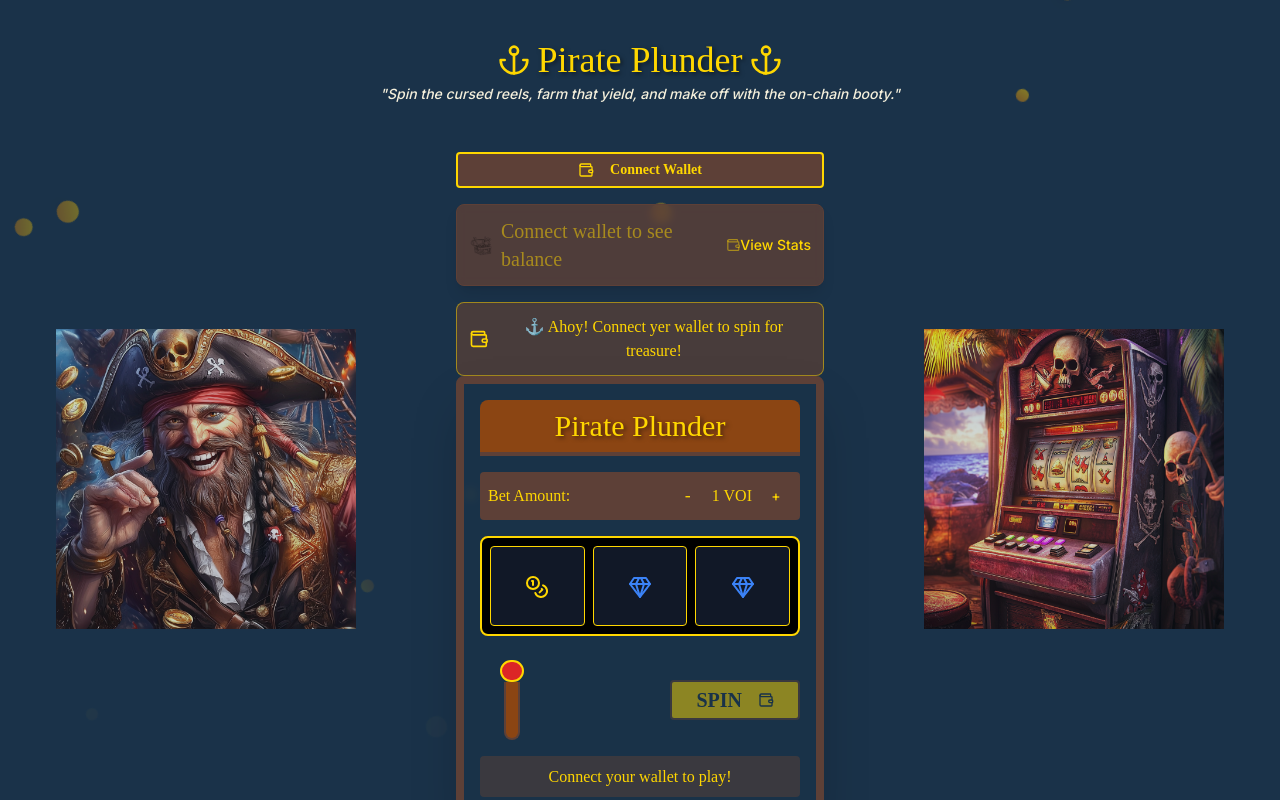
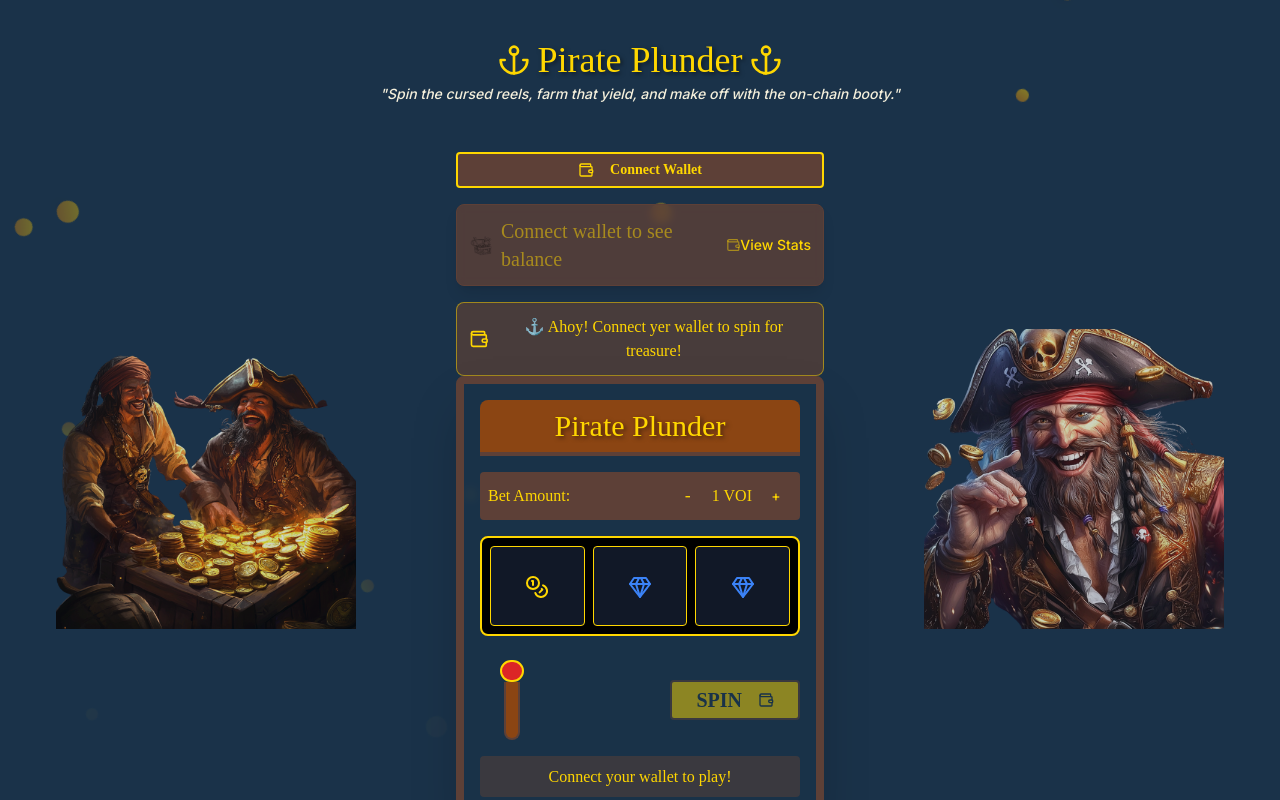
Before and after one commit to Bagman365/pirate-reel-plunder, a React (Vite) app: page / in a window 1280 px wide. Shown: the top 800 px of the page. Built offline with nearby package versions, Linux system fonts and the light colour scheme; a web font is replaced by a local one.

Commit message:
Replace side banners with images
Replaced the side banners in `Index.tsx` with the uploaded images.

```diff
--- a/src/components/slot-machine/PirateAnimatedBackground.tsx
+++ b/src/components/slot-machine/PirateAnimatedBackground.tsx
@@ -20,20 +20,20 @@ const PirateAnimatedBackground = () => {
         style={{ width: '25vw', maxWidth: '350px' }}
       >
         <img
-          src="/lovable-uploads/e843e5e7-ed11-4afe-bd2d-5e0a849b3c22.png"
-          alt="Pirate Captain"
+          src="/lovable-uploads/b760e77d-f657-4f34-a43e-8357f2cb1e73.png"
+          alt="Pirates with Treasure"
           className="w-full h-auto"
         />
       </div>
 
-      {/* Right side slot machine image - larger and better positioned with padding */}
+      {/* Right side pirate captain image - larger and better positioned with padding */}
       <div
         className={`absolute right-0 top-1/2 -translate-y-1/2 hidden md:block transition-opacity duration-1000 ${isVisible ? 'opacity-80' : 'opacity-0'} px-4`}
         style={{ width: '25vw', maxWidth: '350px' }}
       >
         <img
-          src="/lovable-uploads/97409236-4d82-4f80-81e6-b865eea29cb8.png"
-          alt="Pirate Slot Machine"
+          src="/lovable-uploads/304c2fa2-0cc0-48fb-8ada-9a36bf2c9a5b.png"
+          alt="Pirate Captain"
           className="w-full h-auto"
         />
       </div>
@@ -42,13 +42,13 @@ const PirateAnimatedBackground = () => {
       {isMobile && (
         <div className="absolute bottom-0 left-0 right-0 flex justify-center space-x-4 pb-4 opacity-30">
           <img
-            src="/lovable-uploads/e843e5e7-ed11-4afe-bd2d-5e0a849b3c22.png"
-            alt="Pirate Captain"
+            src="/lovable-uploads/b760e77d-f657-4f34-a43e-8357f2cb1e73.png"
+            alt="Pirates with Treasure"
             className="w-20 h-auto"
           />
           <img
-            src="/lovable-uploads/97409236-4d82-4f80-81e6-b865eea29cb8.png"
-            alt="Pirate Slot Machine"
+            src="/lovable-uploads/304c2fa2-0cc0-48fb-8ada-9a36bf2c9a5b.png"
+            alt="Pirate Captain"
             className="w-20 h-auto"
           />
         </div>
--- a/src/pages/Index.tsx
+++ b/src/pages/Index.tsx
@@ -43,8 +43,8 @@ const Index = () => {
             {/* Left side image (only shown on larger screens) */}
             <div className="side-image left hidden md:block" style={{ width: '300px', flexShrink: 0 }}>
               <img
-                src="/lovable-uploads/e843e5e7-ed11-4afe-bd2d-5e0a849b3c22.png"
-                alt="Pirate Captain"
+                src="/lovable-uploads/b760e77d-f657-4f34-a43e-8357f2cb1e73.png"
+                alt="Pirates with Treasure"
                 className="w-full h-auto transition-opacity duration-1000 opacity-80"
               />
             </div>
@@ -65,8 +65,8 @@ const Index = () => {
             {/* Right side image (only shown on larger screens) */}
             <div className="side-image right hidden md:block" style={{ width: '300px', flexShrink: 0 }}>
               <img
-                src="/lovable-uploads/97409236-4d82-4f80-81e6-b865eea29cb8.png"
-                alt="Pirate Slot Machine"
+                src="/lovable-uploads/304c2fa2-0cc0-48fb-8ada-9a36bf2c9a5b.png"
+                alt="Pirate Captain"
                 className="w-full h-auto transition-opacity duration-1000 opacity-80"
               />
             </div>
```
Also changed, not shown: public/lovable-uploads/304c2fa2-0cc0-48fb-8ada-9a36bf2c9a5b.png (added), public/lovable-uploads/b760e77d-f657-4f34-a43e-8357f2cb1e73.png (added).
